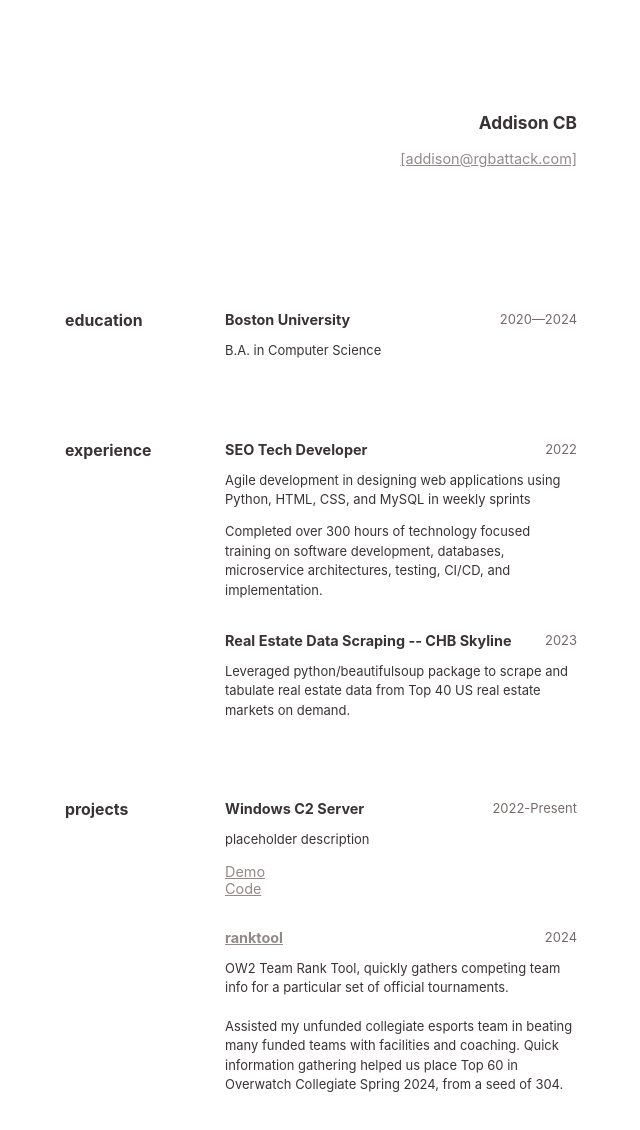
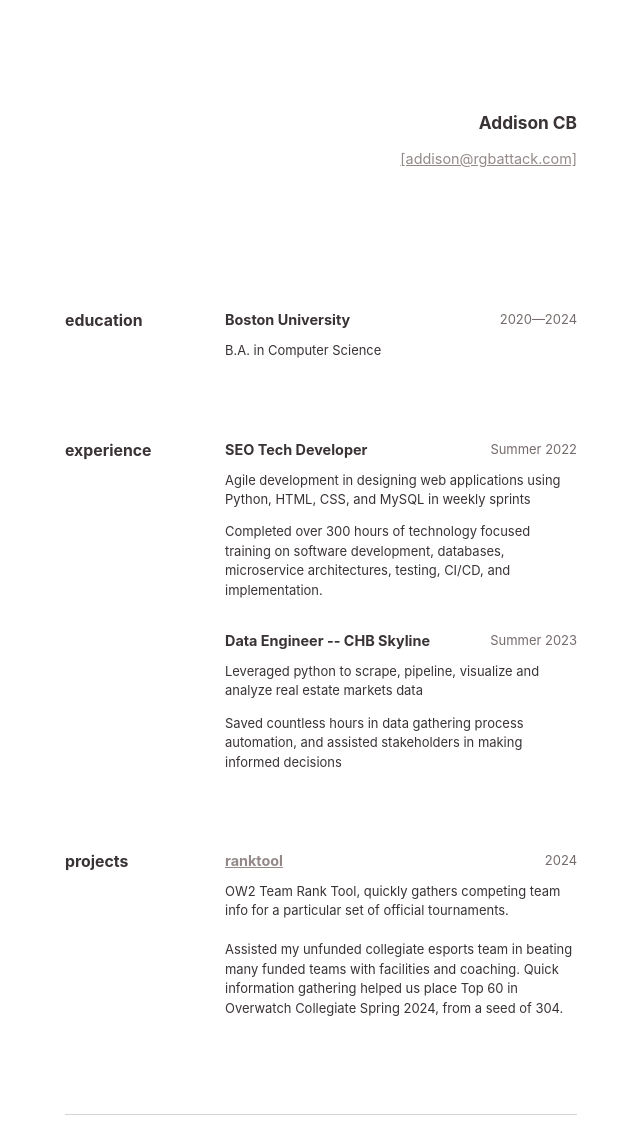
Before and after one commit to addycb/rgbattack, a plain HTML site: page index.html in a window 1280 px wide. Shown: the top 1130 px of the page, without its empty margins (15-655 px from the left). Drawn offline with Linux system fonts and the light colour scheme.

Commit message:
Updated experience

```diff
--- a/index.html
+++ b/index.html
@@ -285,7 +285,7 @@
                                     <dl class="sc-crrszt hOpRgx">
                                         <div class="sc-dQoVA jHwfCx">
                                             <dt class="sc-bqyKOL llzRjw"><strong>SEO Tech Developer</strong>
-                                                <div class="sc-hBEYId liFXwB"> <!-- -->2022</div>
+                                                <div class="sc-hBEYId liFXwB"> <!-- -->Summer 2022</div>
                                             </dt>
                                             <dd class="sc-kstqJO lFJNX">
                                                 <p class="sc-fodVek iWHCcf">Agile development in designing web applications using Python, HTML, CSS, and MySQL in weekly sprints
@@ -293,12 +293,15 @@
                                             </dd>
                                         </div>
                                         <div class="sc-dQoVA jHwfCx">
-                                            <dt class="sc-bqyKOL llzRjw"><strong>Real Estate Data Scraping -- CHB Skyline</strong>
-                                                <div class="sc-hBEYId liFXwB"> <!-- -->2023</div>
+                                            <dt class="sc-bqyKOL llzRjw"><strong>Data Engineer -- CHB Skyline</strong>
+                                                <div class="sc-hBEYId liFXwB"> <!-- -->Summer 2023</div>
                                             </dt>
                                             <dd class="sc-kstqJO lFJNX">
-                                                <p class="sc-fodVek iWHCcf">Leveraged python/beautifulsoup package to scrape and tabulate
-                                                    real estate data from Top 40 US real estate markets on demand.</p>
+                                                <p class="sc-fodVek iWHCcf">Leveraged python to scrape, pipeline, visualize and analyze
+                                                    real estate markets data</p>
+                                                    <p class="sc-fodVek iWHCcf">Saved countless hours in data gathering process automation, and assisted
+                                                        stakeholders in making informed decisions
+                                                    </p>
                                             </dd>
                                         </div>
                                     </dl>
@@ -308,16 +311,6 @@
                                 <h2 class="sc-iBPTik kbbROJ">projects</h2>
                                 <div class="sc-jrAFXE gONRvE">
                                     <dl class="sc-crrszt hOpRgx">
-                                        <div class="sc-dQoVA jHwfCx">
-                                            <dt class="sc-bqyKOL llzRjw"><strong>Windows C2 Server</strong>
-                                                <div class="sc-hBEYId liFXwB"> <!-- -->2022-Present</div>
-                                            </dt>
-                                            <dd class="sc-kstqJO lFJNX">
-                                                <p class="sc-fodVek iWHCcf">placeholder description</p>
-                                                <div><a href="google.com">Demo</a></div>
-                                                <div><a href="google.com">Code</a></div>
-                                            </dd>
-                                        </div>
                                         <div class="sc-dQoVA jHwfCx">
                                             <dt class="sc-bqyKOL llzRjw"><strong><a href="https://github.com/addycb/ranktool">ranktool</a></strong>
                                                 <div class="sc-hBEYId liFXwB"> <!-- -->2024</div>
@@ -346,7 +339,6 @@
                             <section class="sc-fubCzh sc-pGacB bCEkxV EpVDd">
                                 <h2 class="sc-iBPTik kbbROJ">this site</h2>
                                 <div class="sc-jrAFXE gONRvE">
-                                    <p class="sc-fodVek iWHCcf">this website is <em>not</em> copyrighted. </p>
                                     <p class="sc-fodVek iWHCcf">you are not being tracked with analytics
                                         on this site.</p>
                                 </div>
```
